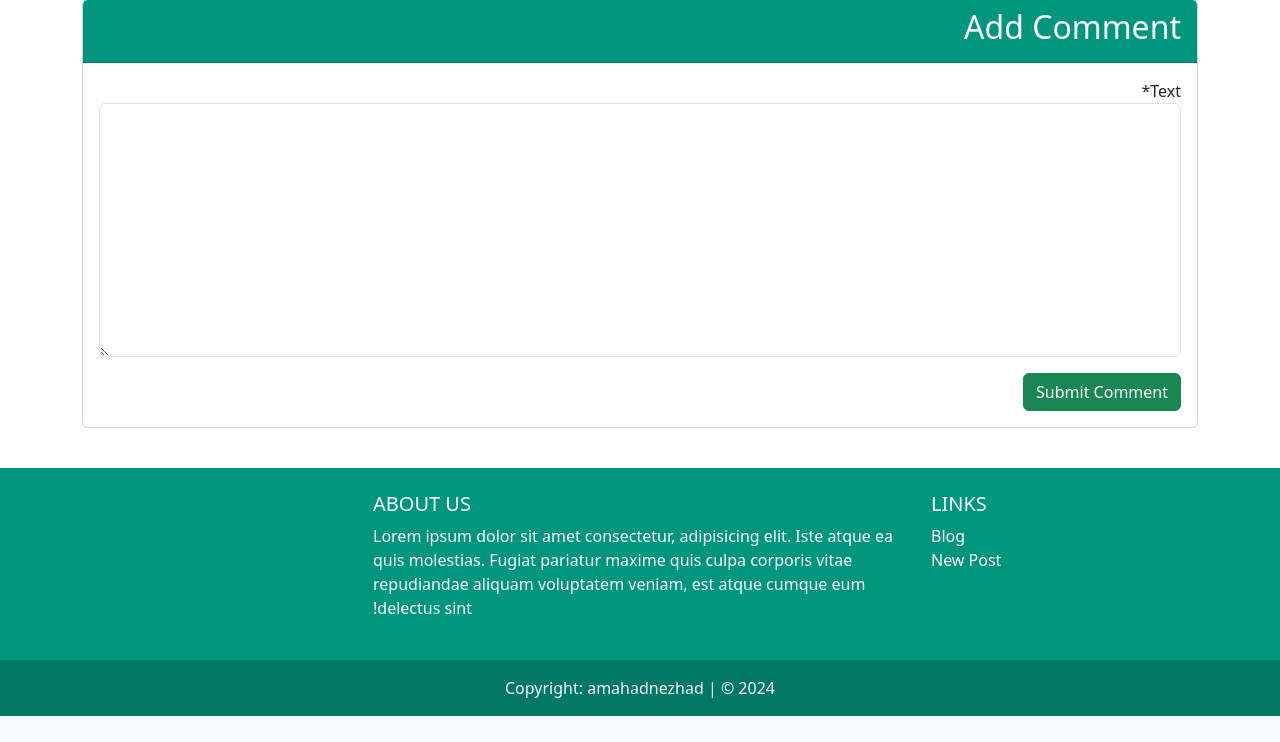
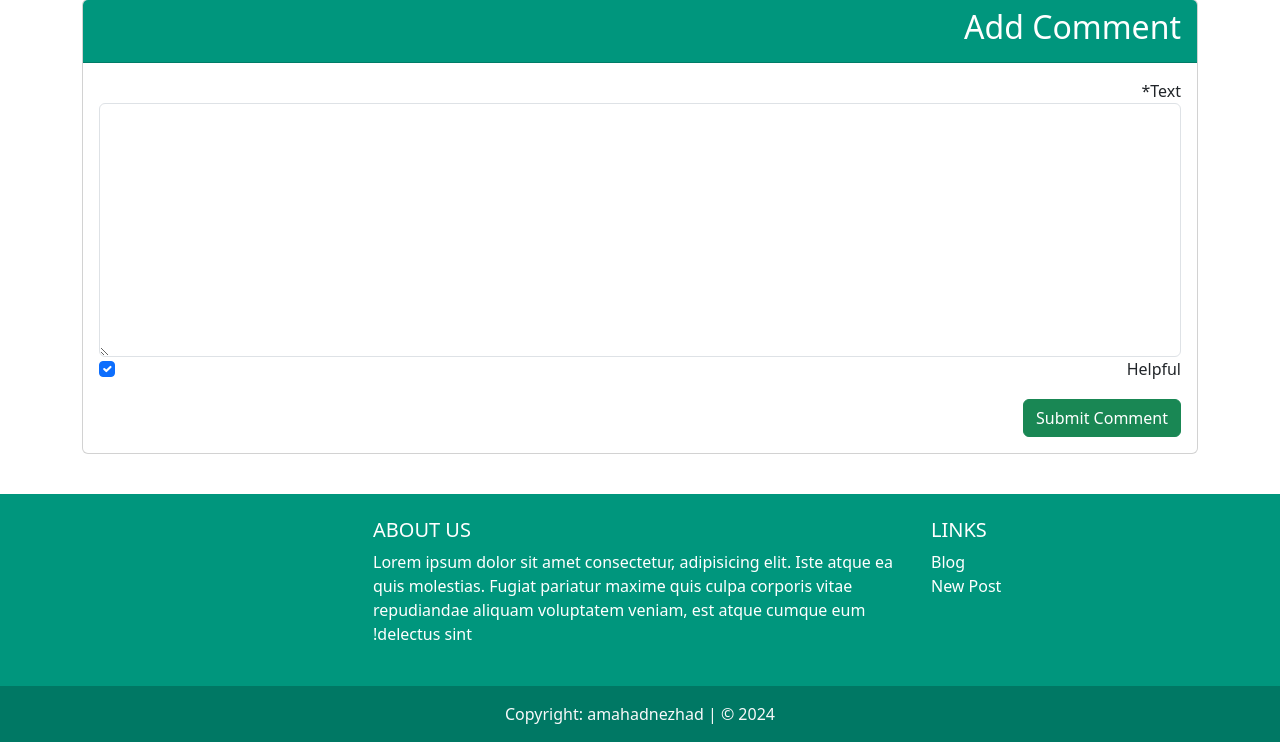
Before and after one commit to amahadnejad/Weblog, a Django app: template blog/templates/blog/post_detail.html in a window 1280 px wide. Shown: the part 816-1558 px from the top of the page. Before the commit the page ends 1532 px from the top, so only its background shows below. Run offline with Django 4.2, Linux system fonts and the light colour scheme; the template is opened without the code that fills it: values that come from a table or form of the project are taken from there, others are empty; the visitor is signed in with stand-in values (Sample User, id 1); some libraries are stand-ins or nearby versions.

Commit message:
Add Helpful Field To Comment Model

```diff
--- a/blog/forms.py
+++ b/blog/forms.py
@@ -12,4 +12,4 @@ class PostForm(forms.ModelForm):
 class CommentForm(forms.ModelForm):
     class Meta:
         model = Comment
-        fields = ['text', ]
+        fields = ['text', 'helpful', ]
--- a/blog/models.py
+++ b/blog/models.py
@@ -28,7 +28,8 @@ class Comment(models.Model):
     user = models.ForeignKey(get_user_model(), on_delete=models.CASCADE)
     post = models.ForeignKey(Post, related_name='comments', on_delete=models.CASCADE)
     text = models.TextField()
-    is_active = models.BooleanField(default=False)
+    helpful = models.BooleanField(default=True)
+    is_active = models.BooleanField(default=True)
     datetime_created = models.DateTimeField(auto_now_add=True)
     datetime_modified = models.DateTimeField(auto_now=True)
 
--- a/blog/templates/blog/post_detail.html
+++ b/blog/templates/blog/post_detail.html
@@ -20,7 +20,8 @@
 
                         <div style="text-align: left;">
                             <p class="card-subtitle mb-2 text-light"
-                               style="display: inline-block; margin-left: 10px; margin-bottom: 0;">{{ post.author|capfirst }} |
+                               style="display: inline-block; margin-left: 10px; margin-bottom: 0;">{{ post.author|capfirst }}
+                                |
                                 {{ post.datetime_created|to_jalali:'%Y/%m/%d' }} </p>
                         </div>
                     </div>
@@ -81,6 +82,12 @@
                                     <div class="card-body">
                                         <p class="card-text text-muted">{{ comment.datetime_created|to_jalali:'%Y/%m/%d' }}
                                             | {{ comment.user|capfirst }}</p>
+                                        {% if comment.helpful %}
+                                            <p>helpful</p>
+                                        {% else %}
+                                            <p>unhelpful</p>
+
+                                        {% endif %}
                                         <p class="card-text">{{ comment.text }}</p>
 
                                     </div>
```
Also changed, not shown: blog/migrations/0009_comment_helpful_alter_comment_is_active.py (added).
